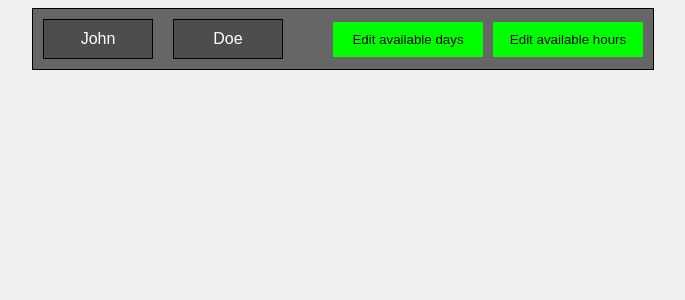
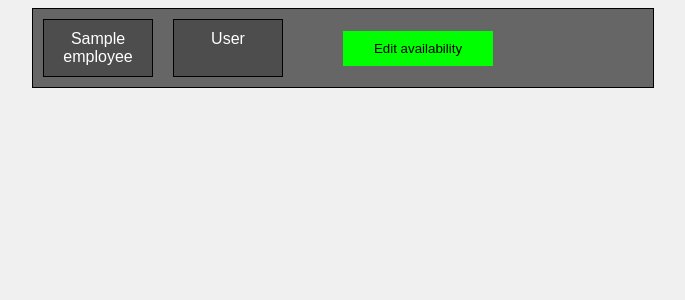
Before and after one commit to m1k0103/rota-maker, a Python web app: template chippy_rota/templates/index.html in a window 1280 px wide. Shown: the top 300 px of the page, without its empty margins (297-982 px from the left). Run offline with Jinja, Linux system fonts and the light colour scheme; the template is opened without the code that fills it: most values are stand-ins (such as "Sample title", 1, 10 or a date in 2020).

Commit message:
employee_details template, index eidted

```diff
--- a/chippy_rota/templates/index.html
+++ b/chippy_rota/templates/index.html
@@ -7,17 +7,18 @@
     <link rel="stylesheet" href="{{ url_for('static', filename= 'style.css') }}">
 </head>
 <body>
+
+     {% for name,surname in employee_list %}
     <div class="employee-box">
         <div class="employee-info">
-            <div class="name">John</div>
-            <div class="surname">Doe</div>
+            <div class="name">{{ name }}</div>
+            <div class="surname">{{ surname }}</div>
         </div>
         <div class="action-buttons">
-            <button class="edit-days" onclick="openPopup('days')">Edit available days</button>
-            <button class="edit-hours" onclick="openPopup('hours')">Edit available hours</button>
+            <button class="edit-days" name="{{ name }}" onclick="openPopup(this)">Edit availability</button>
         </div>
     </div>
-
+    {% endfor %}
 
     <!-- Popup Modal -->
     <div id="popup" class="popup">
@@ -32,17 +33,31 @@
 
 
 <script>
+    // Function to get employee details from name and return them
+async function get_details(employee_name){
+    console.log(employee_name)
+    const xhttp = new XMLHttpRequest()
+    xhttp.onreadystatechange = function() {
+        if (this.readyState == 4 && this.status == 200){
+            document.getElementById("popup-text").innerHTML = this.responseText
+            console.log(this.responseText)
+        }
+    }
+    const json = {
+        "employee_name":employee_name
+    }
+    xhttp.open("POST", "/get_employee_details", true)
+    xhttp.setRequestHeader("Content-Type", "application/json; charset=UTF-8")
+    xhttp.send(JSON.stringify(json))
+}
+
         // Function to open the popup
-function openPopup(actionType) {
+function openPopup(el) {
+    const employee_name = el.name
     const popup = document.getElementById("popup");
     const popupText = document.getElementById("popup-text");
 
-    // Set the popup text based on the action
-    if (actionType === 'days') {
-        popupText.textContent = "Edit available days for this employee.";
-    } else if (actionType === 'hours') {
-        popupText.textContent = "Edit available hours for this employee.";
-    }
+    get_details(employee_name)
 
     // Show the popup
     popup.style.display = "flex";
```
Also changed, not shown: chippy_rota/templates/employee_details.html (added, +25 -0 lines).
